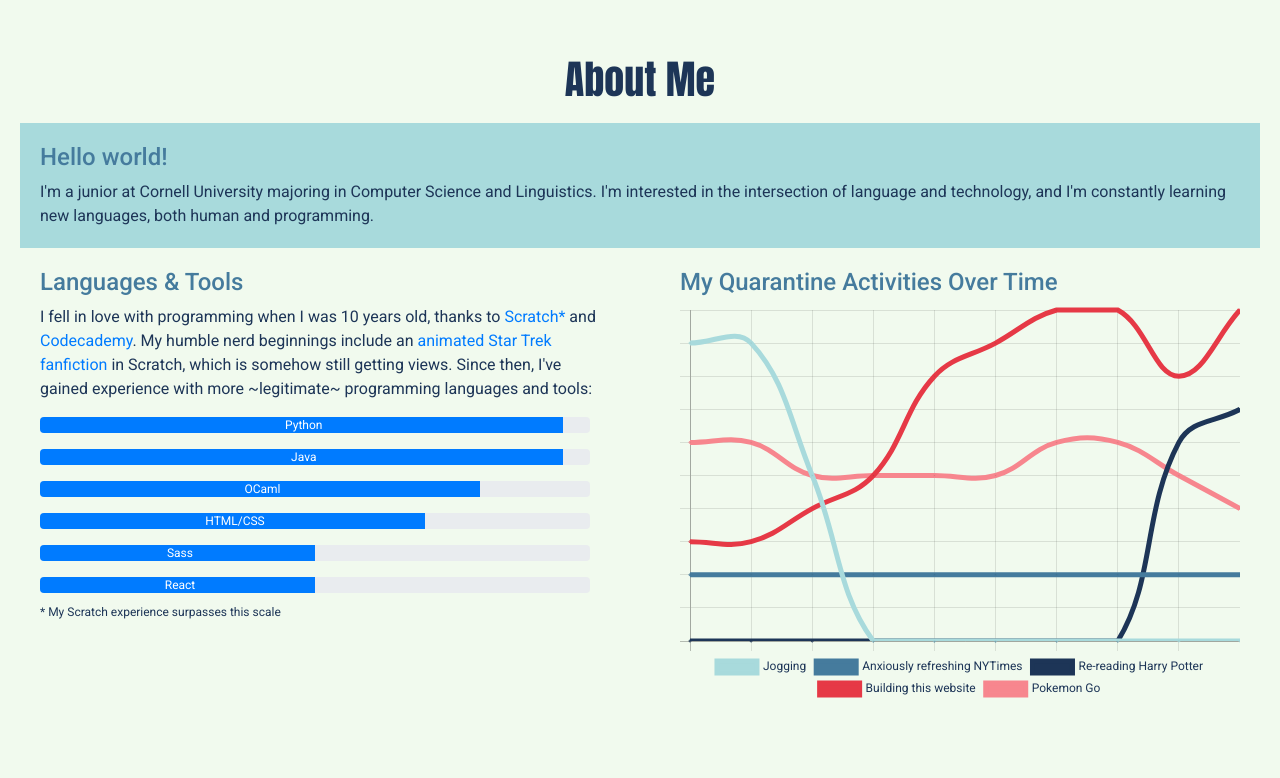
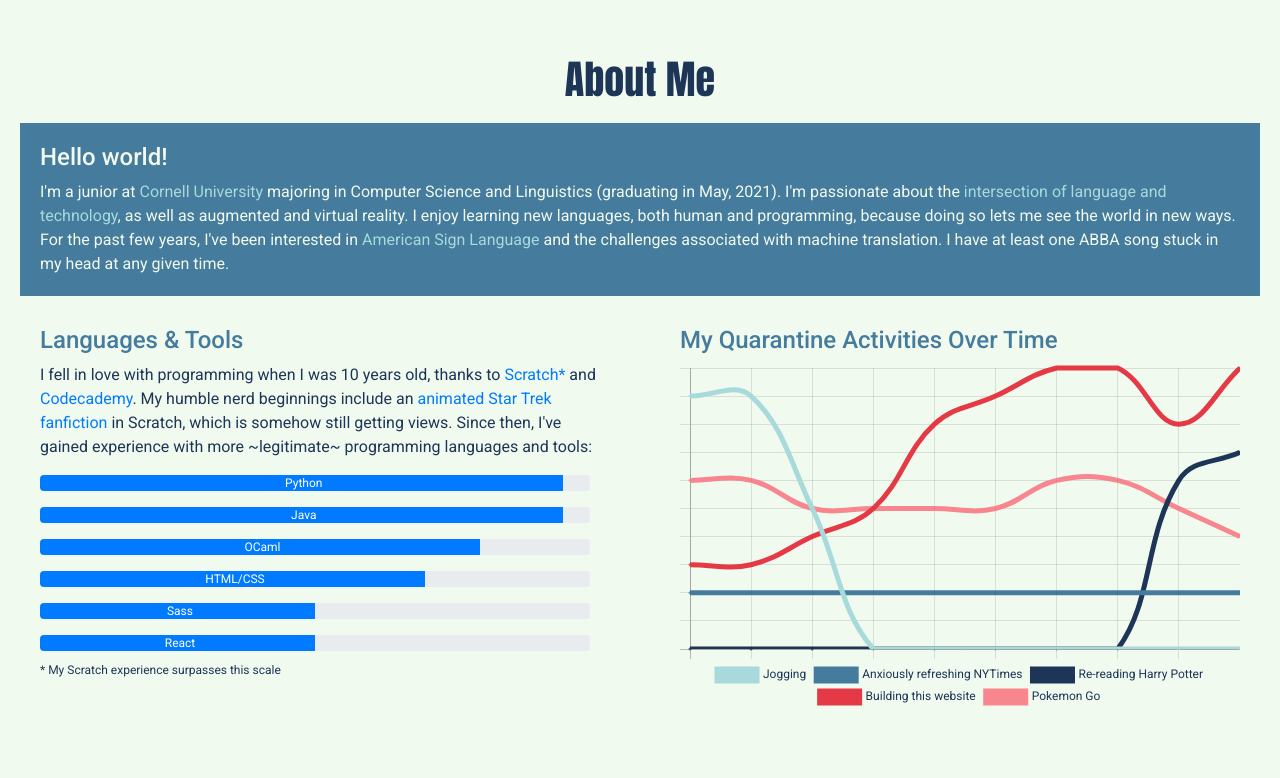
Before and after one commit to lucia-gomez/personal-website, a Gatsby site: page / in a window 1280 px wide. Shown: the part 820-1598 px from the top of the page. Built offline with nearby package versions, Linux system fonts and the light colour scheme; Gatsby itself is replaced by a stand-in of ours.

Commit message:
about blurb and background image

```diff
--- a/src/components/about/about.js
+++ b/src/components/about/about.js
@@ -6,9 +6,11 @@
 const About = () => (
   <div>
     <AboutSection title='Hello world!' id='about-blurb'>
-      <p>I'm a junior at Cornell University majoring in Computer Science and Linguistics.
-      I'm interested in the intersection of language and technology, and I'm constantly learning new
-      languages, both human and programming. </p>
+      <p>I'm a junior at <span class='about-blurb-highlight'>Cornell University</span> majoring in Computer Science and Linguistics (graduating in May, 2021).
+      I'm passionate about the <span class='about-blurb-highlight'>intersection of language and technology</span>, as well as augmented and virtual reality.
+      I enjoy learning new languages, both human and programming, because doing so lets me see the world in new ways.
+      For the past few years, I've been interested in <span class='about-blurb-highlight'>American Sign Language</span> and the challenges associated with machine translation.
+      I have at least one ABBA song stuck in my head at any given time.</p>
     </AboutSection>
     <div id='about-layout'>
       <AboutSection title='Languages & Tools'>
--- a/src/components/about/line-graph.js
+++ b/src/components/about/line-graph.js
@@ -61,7 +61,7 @@
       "fontFamily": 'Roboto',
     }
   }} width={null}
-  height={400}
+  height={350}
 />);
 
 export default LineGraph
--- a/src/scss/main.scss
+++ b/src/scss/main.scss
@@ -43,6 +43,9 @@
 #home {
   padding-top: 150px;
   position: relative;
+  background-color: $darkblue;
+  background-image: url('../images/shapes.png');
+  background-blend-mode: multiply;
 }
 
 #home-content {
@@ -63,6 +66,8 @@
 #portfolio {
   background-color: $mediumblue;
   color: $white;
+  background-image: url('../images/shapes.png');
+  background-blend-mode: multiply;
 }
 
 #boba {
@@ -243,7 +248,7 @@
 }
 
 a {
-  color: $mediumblue;
+  color: $red;
 }
 
 a:hover {
@@ -286,7 +291,7 @@
 
 #about-layout .about-section {
   width: 50%;
-  padding: 0px 40px;
+  padding: 10px 40px;
 }
 
 @media (max-width: $breakpoint-phone) {
@@ -305,12 +310,19 @@
 }
 
 #about-blurb {
-  background-color: $lightblue;
+  background-color: $mediumblue;
+  color: $white;
   margin: 20px;
-
+  h4 {
+    color: $white;
+  }
   p {
     margin-bottom: 0px;
   }
+}
+
+.about-blurb-highlight {
+  color: $lightblue;
 }
 
 .about-number-item {
```
Also changed, not shown: src/images/shapes.png (added).
